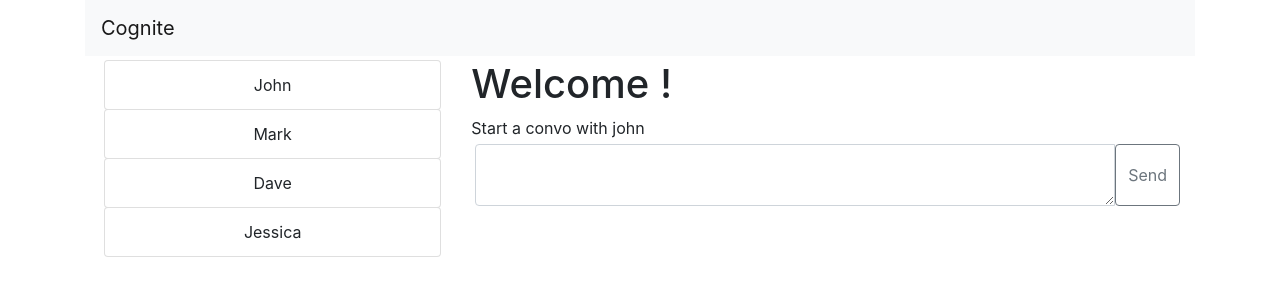
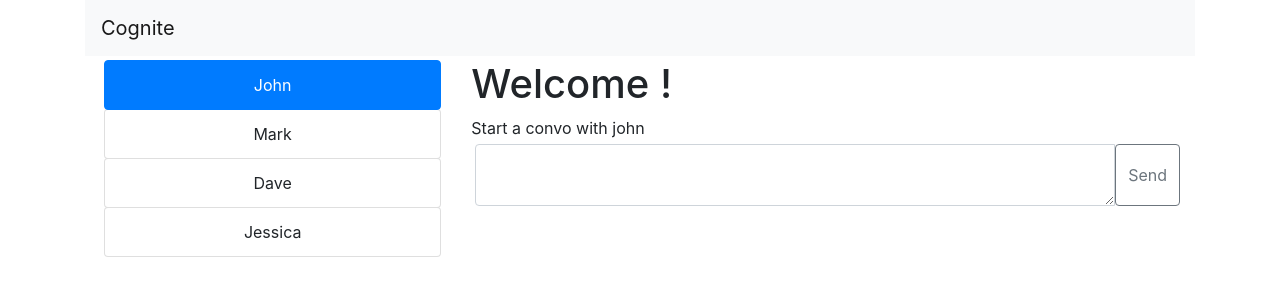
Before and after one commit to UmeshMaharshi30/cognite-chat-app, a React (Create React App) app: page / in a window 1280 px wide. Both pictures are taken after a click on the item "John". Shown: the top 300 px of the page. Built offline with nearby package versions, Linux system fonts and the light colour scheme.

Commit message:
basic working version

```diff
--- a/src/components/conversation/conversation.js
+++ b/src/components/conversation/conversation.js
@@ -22,7 +22,6 @@ class Conversation extends Component {
             </div>
         }
         const prev_chat = chat_history[friend_selected].messages;
-        console.log(prev_chat);
         return <div style={{"height" : "600px"}}>
         <div style={{"height" : "450px"}}>{prev_chat.map((c, i) => <ChatLine key={i} message={c} base_user_id={base_user} friend_id={friend_selected}></ChatLine>)}</div>
         <TextBox></TextBox>
@@ -31,7 +30,7 @@ class Conversation extends Component {
 }
 
 const mapStateToProps = state => {
-    return state;
+    return state.user_reducer;
 }
 
 export default connect(mapStateToProps)(Conversation);
--- a/src/components/conversation/text.box.js
+++ b/src/components/conversation/text.box.js
@@ -25,6 +25,7 @@ class TextBox extends Component {
         function onClickHandler() {
             if(!boxRef.state.value) return;
             sendMessage(base_user, receiver, text);
+            boxRef.setState({value: ''});
         }
         return <div className="input-group m-1" style={{"height" : "40px"}}>
                 <textarea value={this.state.value} onChange={handleChange} className="form-control"></textarea>
--- a/src/components/dashboard/dashboard.js
+++ b/src/components/dashboard/dashboard.js
@@ -22,7 +22,7 @@ class Dashboard extends Component {
             </nav>
             <div className="row d-flex m-1">
                 <div className="col-4"><AllFriends tileClick={friendTileOnclick}></AllFriends></div>
-                <div className="col-8"><Conversation chat_history={chat_history} sendMessage={sendMessage} friend_id={friend_selected} base_user={base_user}></Conversation></div>
+                <div className="col-8"><Conversation sendMessage={sendMessage} ></Conversation></div>
             </div>
         </div>
     }
@@ -30,7 +30,6 @@ class Dashboard extends Component {
 }
 
 const mapStateToProps = state => {
-    console.log(state);
     return state;
 }
 
--- a/src/components/tiles/friend.tile.js
+++ b/src/components/tiles/friend.tile.js
@@ -1,14 +1,18 @@
 import React, {Component} from 'react';
 import {all_users} from './../../constants';
-
+import { connect } from "react-redux";
 
 class FriendTile extends Component {
     render() {
         const friend = all_users[this.props.id];
         var friend_name = friend.name;
         var friend_id = friend.id;
-        return <li className="list-group-item btn" onClick={() => this.props.tileClick(friend_id)}>{friend_name}</li>
+        return <li className={friend_id == this.props.user_reducer.friend_id ? "list-group-item btn active" : "list-group-item btn"} onClick={() => this.props.tileClick(friend_id)}>{friend_name}</li>
     }
 }
 
-export default FriendTile;
+const mapStateToProps = state => {
+    return state;
+}
+
+export default connect(mapStateToProps)(FriendTile);
```
